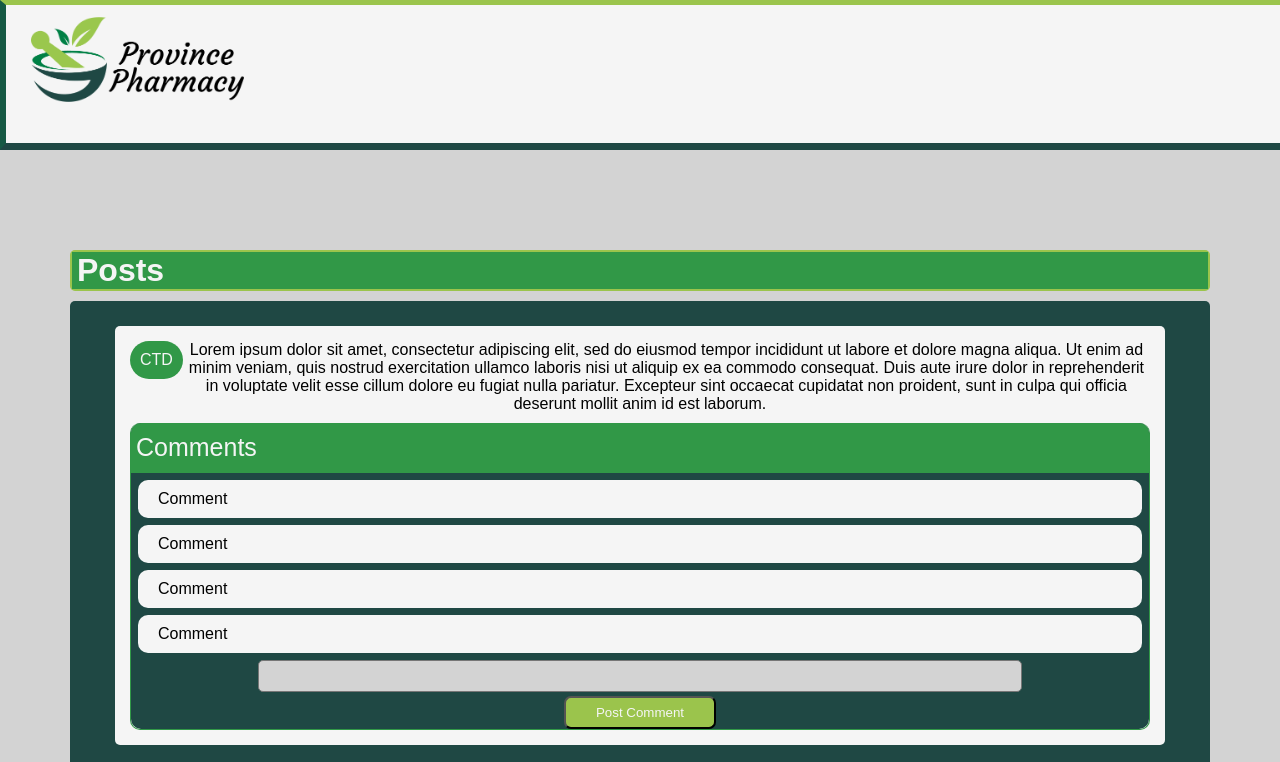
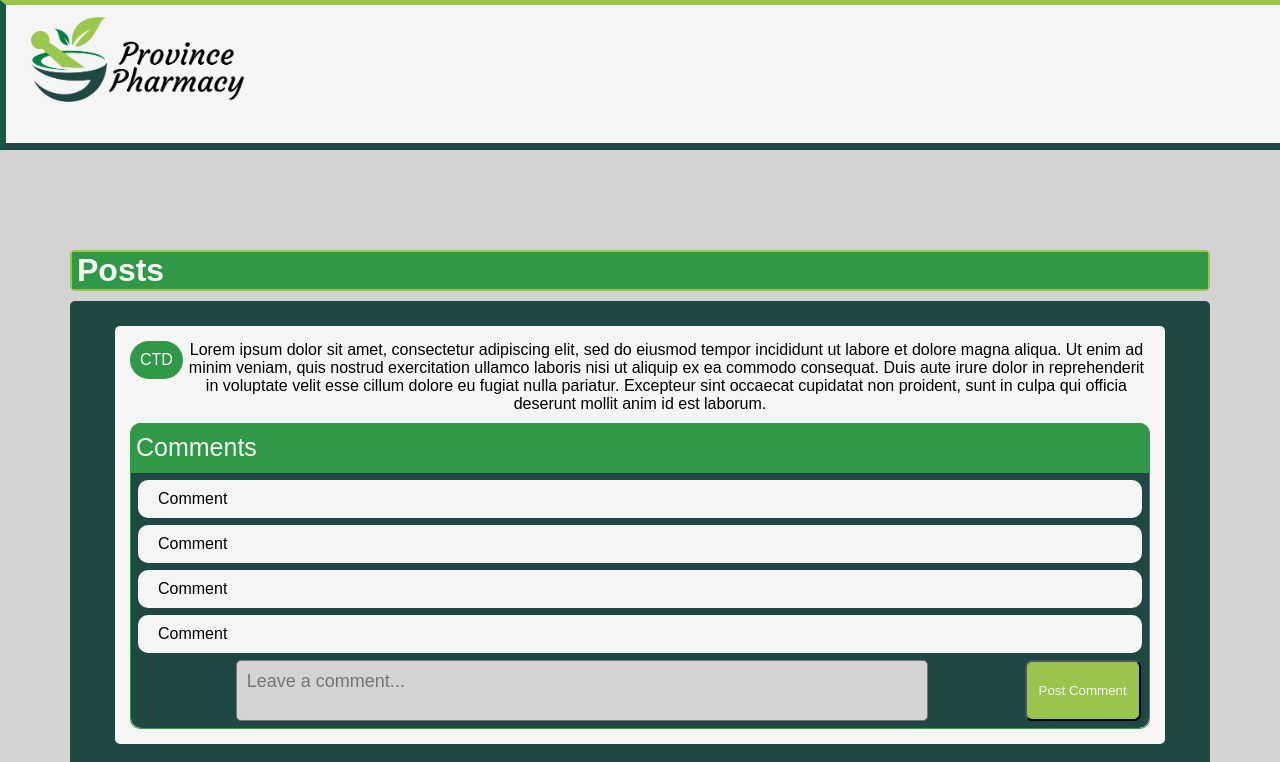
Before and after one commit to ctdupuis/province-portal, a React (Create React App) app: page /dashboard in a window 1280 px wide. Shown: the top 762 px of the page. Built offline with nearby package versions, Linux system fonts and the light colour scheme; no server answers.

Commit message:
more comment styles

```diff
--- a/src/components/Dashboard.js
+++ b/src/components/Dashboard.js
@@ -30,9 +30,9 @@ export default class Dashboard extends Component {
                                 <div className="comment">
                                     <li>Comment</li>
                                 </div>
-                                <div className="comment">
-                                    <div className="input-container">
-                                        <textarea type="text" className="comment-input" />
+                                <div className="comment flex-container">
+                                    <div className="input-container"  >
+                                        <textarea type="text" placeholder="Leave a comment..." className="comment-input" />
                                     </div>
                                     <div className="btn-container">
                                         <button className="comment-submit">Post Comment</button>
--- a/src/index.css
+++ b/src/index.css
@@ -187,8 +187,9 @@ div.comment li{
   background-color: var(--l-green);
   color: whitesmoke;
   border-radius: 7px;
-  width: 15%;
-  /* margin: 0  0 15px 40px; */
+  width: 100%;
+  height: 90%;
+  margin-left: 10px;
 }
 
 .comment-submit:hover {
@@ -203,18 +204,30 @@ div.comment li{
   border-radius: 10px;
 }
 
+.input-container {
+  width: 85%;
+}
+
 .comment-input {
-  height: 100%;
-  width: 75%;
-  /* margin-right: 12%; */
+  height: 90%;
+  width: 80%;
+  flex-grow: 8;
+  padding: 10px;
   transition: width 0.4s ease-in-out;
   background-color: lightgrey;
   resize: none;
   border-radius: 5px;
+  font-size: large;
 }
 
 .comment-input:focus {
-  width: 80%;
+  width: 100%;
   background-color: whitesmoke;
   border-radius: 15px;
 }
+
+.flex-container {
+  display: flex;
+  justify-content: center;
+  align-items: stretch;
+}
```
